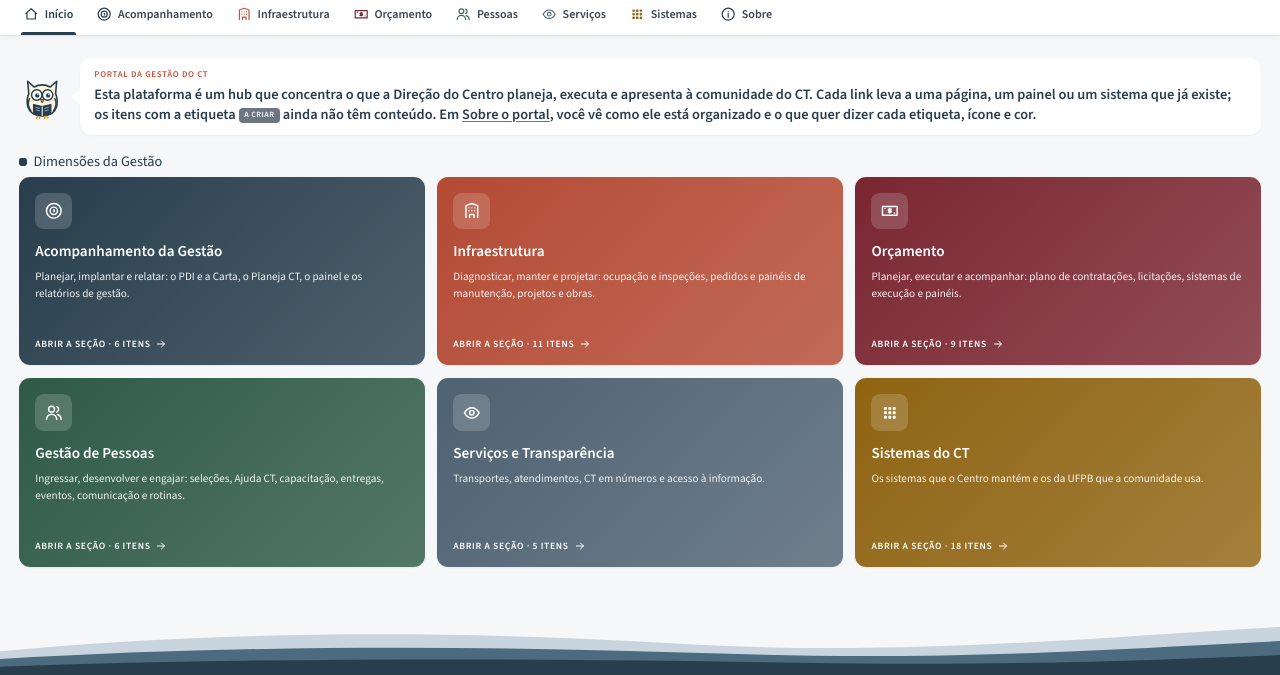
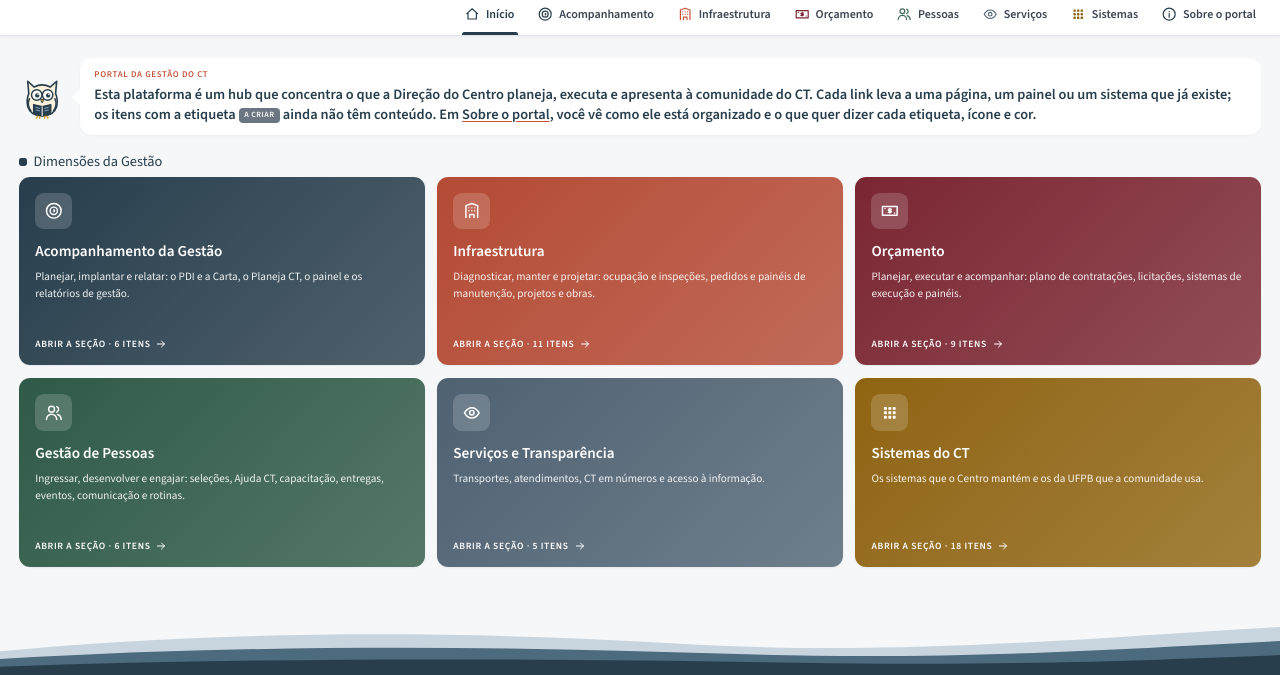
Before and after one commit to marcelgois-png/portal-gestao-ct, a plain HTML site: page index.html in a window 1280 px wide. Shown: the part 57-732 px from the top of the page. Drawn offline with nearby package versions, Linux system fonts and the light colour scheme.

Commit message:
v46: menu alinhado à direita; Sobre o portal
Co-Authored-By: Claude Opus 5.5 <noreply@anthropic.com>
Claude-Session: https://claude.ai/code/session_017CLmLTMg3FrSuqkRRzNNZf

```diff
--- a/index.html
+++ b/index.html
@@ -82,6 +82,7 @@ a{color:var(--petroleo)}
 .item[aria-current="page"]::after{background:var(--sf)}
 .item:focus-visible{outline:2.5px solid var(--terracota);outline-offset:-3px}
 .menubar .sep{display:none}
+.menubar .item:first-of-type{margin-left:auto}
 .principal{flex:1;min-width:0}
 
 /* ── Busca na barra superior ── */
@@ -480,7 +481,7 @@ ul.ck li .ic{color:var(--terracota);margin-top:2px}
     <button class="item" data-sec="servicos" data-cor="5" title="Serviços e Transparência"><svg class="ic" viewBox="0 0 24 24"><path d="M2 12s4-7 10-7 10 7 10 7-4 7-10 7S2 12 2 12zm10 3a3 3 0 1 0 0-6 3 3 0 0 0 0 6z"/></svg><span>Serviços</span></button>
     <button class="item" data-sec="sistemas" data-cor="6" title="Sistemas do CT"><svg class="ic" viewBox="0 0 24 24"><path d="M5 5h2v2h-2zM11 5h2v2h-2zM17 5h2v2h-2zM5 11h2v2h-2zM11 11h2v2h-2zM17 11h2v2h-2zM5 17h2v2h-2zM11 17h2v2h-2zM17 17h2v2h-2z"/></svg><span>Sistemas</span></button>
     <div class="sep"></div>
-    <button class="item" data-sec="sobre" title="Sobre o portal"><svg class="ic" viewBox="0 0 24 24"><path d="M12 22a10 10 0 1 0 0-20 10 10 0 0 0 0 20zM12 11v6M12 7.5v.5"/></svg><span>Sobre</span></button>
+    <button class="item" data-sec="sobre" title="Sobre o portal"><svg class="ic" viewBox="0 0 24 24"><path d="M12 22a10 10 0 1 0 0-20 10 10 0 0 0 0 20zM12 11v6M12 7.5v.5"/></svg><span>Sobre o portal</span></button>
   </nav>
 
   <div class="principal">
```
